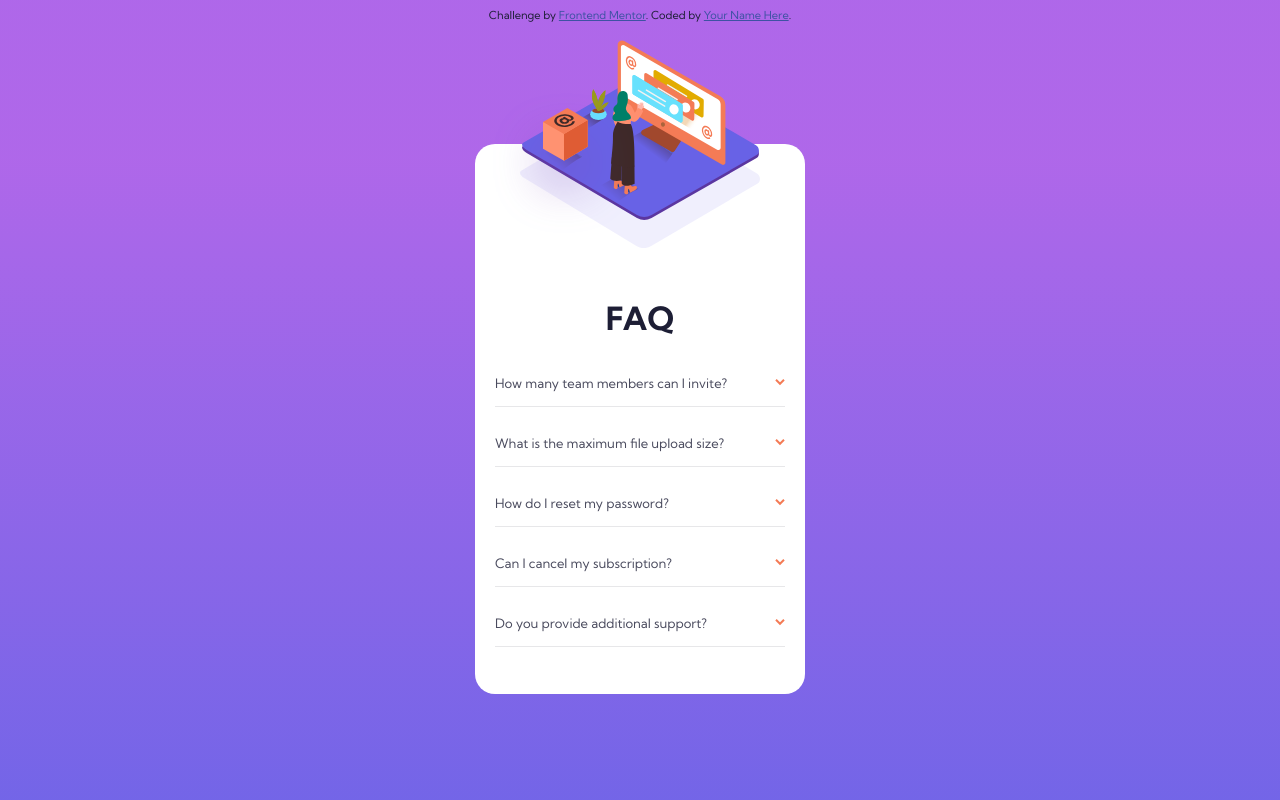
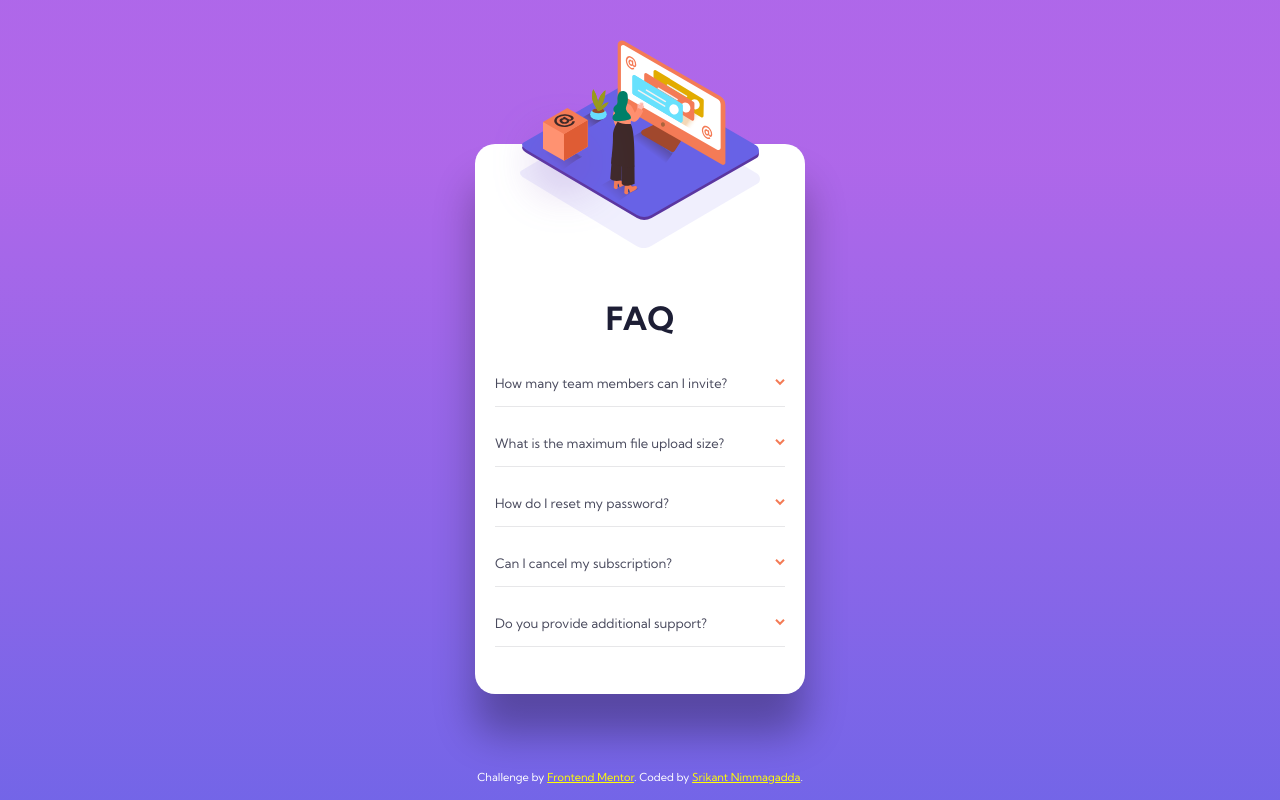
Before and after one commit to srikant-n/fm-faq-accordion-card, a plain HTML site: page index.html in a window 1280 px wide. Drawn offline with Linux system fonts and the light colour scheme.

Commit message:
Set body margin to 0 and fix footer position to bottom

```diff
--- a/index.html
+++ b/index.html
@@ -12,17 +12,6 @@
 
   <link rel="preconnect" href="https://fonts.gstatic.com">
   <link href="https://fonts.googleapis.com/css2?family=Kumbh+Sans:wght@400;700&display=swap" rel="stylesheet">
-  <!-- Feel free to remove these styles or customise in your own stylesheet 👍 -->
-  <style>
-    .attribution {
-      font-size: 11px;
-      text-align: center;
-    }
-
-    .attribution a {
-      color: hsl(228, 45%, 44%);
-    }
-  </style>
   <link rel="stylesheet" href="style.css">
 </head>
 
@@ -66,10 +55,10 @@
     </div>
   </main>
 
-  <div class="attribution">
+  <footer class="attribution">
     Challenge by <a href="https://www.frontendmentor.io?ref=challenge" target="_blank">Frontend Mentor</a>.
-    Coded by <a href="#">Your Name Here</a>.
-  </div>
+    Coded by <a href="https://github.com/srikant-n">Srikant Nimmagadda</a>.
+  </footer>
 </body>
 
 </html>
--- a/style.css
+++ b/style.css
@@ -1,8 +1,13 @@
 body {
-    background-image: linear-gradient(hsl(273, 75%, 66%) 0%, hsl(273, 75%, 66%) 20%, hsl(240, 73%, 65%) 120%);
+  margin: 0;
+  background-image: linear-gradient(
+    hsl(273, 75%, 66%) 0%,
+    hsl(273, 75%, 66%) 20%,
+    hsl(240, 73%, 65%) 120%
+  );
   background-repeat: no-repeat;
   background-size: 100vw 100vh;
-    font-family: 'Kumbh Sans', sans-serif;
+  font-family: "Kumbh Sans", sans-serif;
   font-size: 13px;
   color: hsl(238, 29%, 16%);
 }
@@ -26,6 +31,7 @@ main {
   top: 18%; /*130px*/
   left: 50%;
   transform: translateX(-50%);
+  box-shadow: 0 40px 40px rgba(0, 0, 0, 0.3);
 }
 
 #decorative-image {
@@ -51,16 +57,16 @@ label {
   cursor: pointer;
   padding: 15px 0;
   color: hsl(237, 12%, 33%);
-    display:flex;
+  display: flex;
   flex-direction: row;
   align-items: center;
   justify-content: space-between;
   border-bottom: 1px solid hsl(240, 5%, 91%);
-    transition: ease .5s;
+  transition: ease 0.5s;
 }
 
 label:hover {
-    color:hsl(14, 88%, 65%)
+  color: hsl(14, 88%, 65%);
 }
 
 input:checked + label {
@@ -69,9 +75,9 @@ input:checked + label {
 }
 
 input:checked + label > #arrow {
-    -webkit-transform:rotate(180deg);
-    -moz-transform:rotate(180deg);
-    -o-transform:rotate(180deg);
+  -webkit-transform: rotate(180deg);
+  -moz-transform: rotate(180deg);
+  -o-transform: rotate(180deg);
   transform: rotateX(180deg);
 }
 
@@ -87,7 +93,7 @@ input + label + .content {
   opacity: 0;
   height: 0;
   line-height: 0;
-    transition: ease .5s;
+  transition: ease 0.5s;
 }
 
 input:checked + label + .content {
@@ -95,3 +101,17 @@ input:checked + label + .content {
   height: 50px;
   line-height: 1;
 }
+
+.attribution {
+  position: fixed;
+  width: 100%;
+  bottom: 2%;
+  margin: auto;
+  font-size: 11px;
+  text-align: center;
+  color: white;
+}
+
+.attribution a {
+  color: #ff0;
+}
```
Lines whose indentation alone changed are shown as unchanged.
